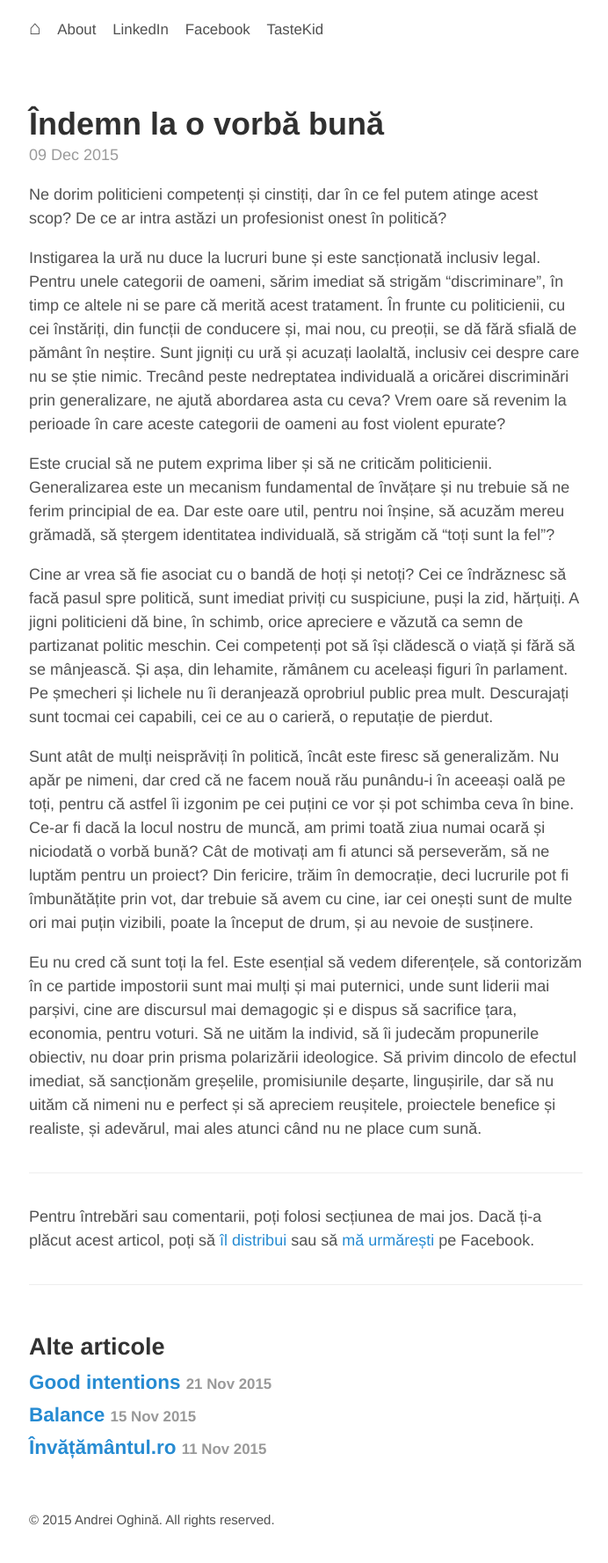
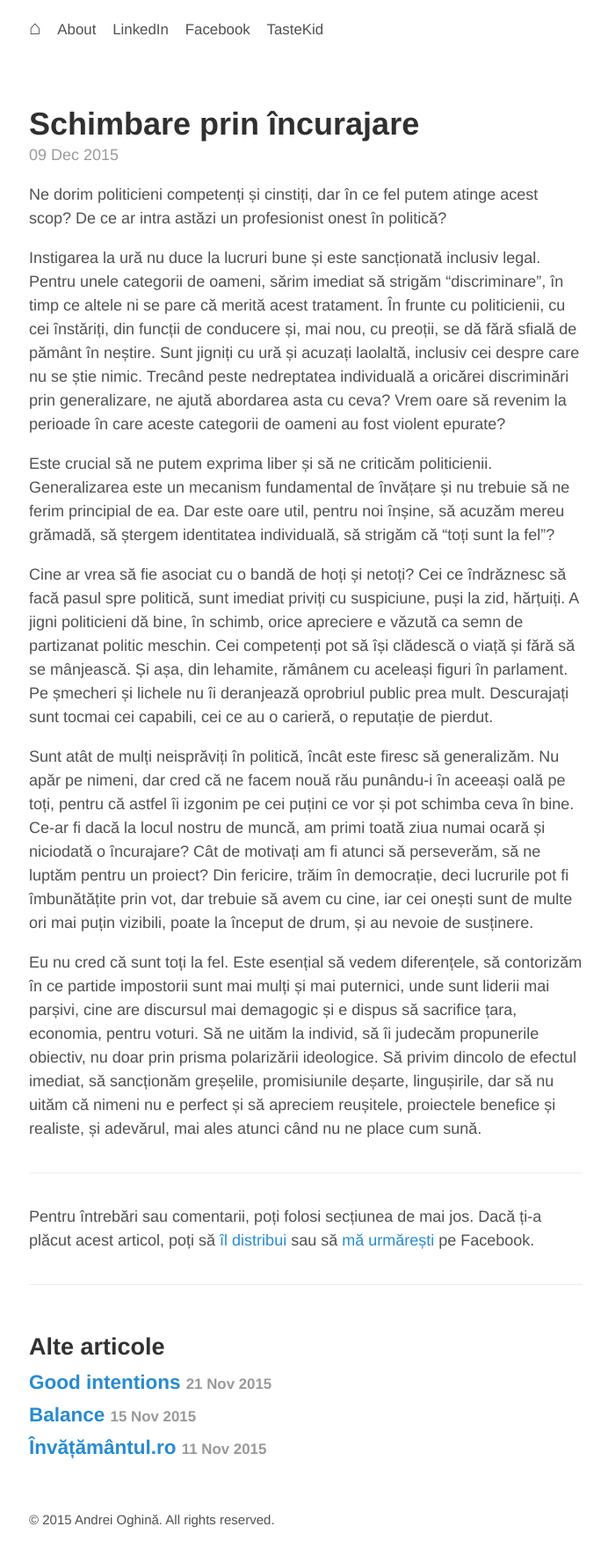
Before and after one commit to aoghina/aoghina.github.io, a Jekyll site: the page built from _posts/2015-12-09-schimbare-prin-incurajare.md, in a window 1280 px wide. Shown: the whole page at 88% size, without its empty margins (292-984 px from the left). Built offline with Jekyll 4.4.1, drawn with Linux system fonts in a browser that asks for light colours; comment, search, counter and statistics services are not loaded.

Commit message:
Update indemn to schimbare

```diff
--- a/_posts/2015-12-09-indemn-la-o-vorba-buna.md
+++ b/_posts/2015-12-09-schimbare-prin-incurajare.md
@@ -1,6 +1,6 @@
 ---
 layout: post
-title: Îndemn la o vorbă bună
+title: Schimbare prin încurajare
 comments: True
 lang: ro
 ---
@@ -15,6 +15,6 @@ Este crucial să ne putem exprima liber și să ne criticăm politicienii. Gener
 
 Cine ar vrea să fie asociat cu o bandă de hoți și netoți? Cei ce îndrăznesc să facă pasul spre politică, sunt imediat priviți cu suspiciune, puși la zid, hărțuiți. A jigni politicieni dă bine, în schimb, orice apreciere e văzută ca semn de partizanat politic meschin. Cei competenți pot să își clădescă o viață și fără să se mânjească. Și așa, din lehamite, rămânem cu aceleași figuri în parlament. Pe șmecheri și lichele nu îi deranjează oprobriul public prea mult. Descurajați sunt tocmai cei capabili, cei ce au o carieră, o reputație de pierdut.
 
-Sunt atât de mulți neisprăviți în politică, încât este firesc să generalizăm. Nu apăr pe nimeni, dar cred că ne facem nouă rău punându-i în aceeași oală pe toți, pentru că astfel îi izgonim pe cei puțini ce vor și pot schimba ceva în bine. Ce-ar fi dacă la locul nostru de muncă, am primi toată ziua numai ocară și niciodată o vorbă bună? Cât de motivați am fi atunci să perseverăm, să ne luptăm pentru un proiect? Din fericire, trăim în democrație, deci lucrurile pot fi îmbunătățite prin vot, dar trebuie să avem cu cine, iar cei onești sunt de multe ori mai puțin vizibili, poate la început de drum, și au nevoie de susținere.
+Sunt atât de mulți neisprăviți în politică, încât este firesc să generalizăm. Nu apăr pe nimeni, dar cred că ne facem nouă rău punându-i în aceeași oală pe toți, pentru că astfel îi izgonim pe cei puțini ce vor și pot schimba ceva în bine. Ce-ar fi dacă la locul nostru de muncă, am primi toată ziua numai ocară și niciodată o încurajare? Cât de motivați am fi atunci să perseverăm, să ne luptăm pentru un proiect? Din fericire, trăim în democrație, deci lucrurile pot fi îmbunătățite prin vot, dar trebuie să avem cu cine, iar cei onești sunt de multe ori mai puțin vizibili, poate la început de drum, și au nevoie de susținere.
 
 Eu nu cred că sunt toți la fel. Este esențial să vedem diferențele, să contorizăm în ce partide impostorii  sunt mai mulți și mai puternici, unde sunt liderii mai parșivi, cine are discursul mai demagogic și e dispus să sacrifice țara, economia, pentru voturi. Să ne uităm la individ, să îi judecăm propunerile obiectiv, nu doar prin prisma polarizării ideologice. Să privim dincolo de efectul imediat, să sancționăm greșelile, promisiunile deșarte, lingușirile, dar să nu uităm că nimeni nu e perfect și să apreciem reușitele, proiectele benefice și realiste, și adevărul, mai ales atunci când nu ne place cum sună.
```
